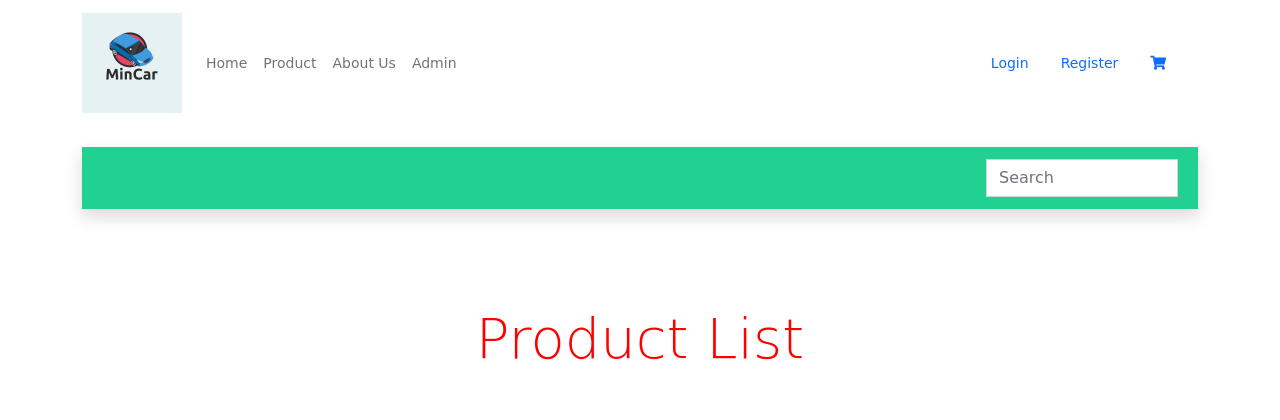
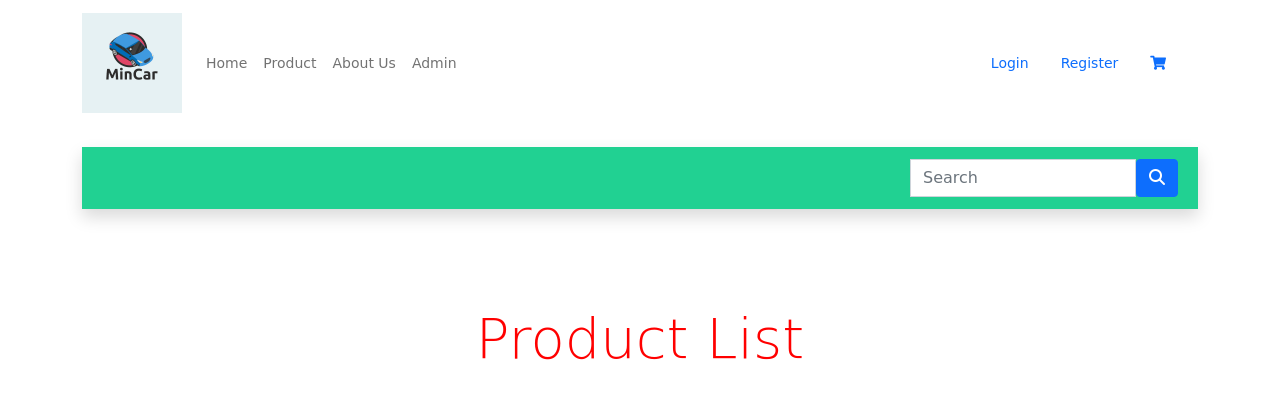
Before and after one commit to WEBG301HL/ASM, a Symfony app: template templates/home.html.twig in a window 1280 px wide. Shown: the top 420 px of the page. Run offline with Twig, Linux system fonts and the light colour scheme; the template is opened without the code that fills it, so the values that code supplies are empty; some libraries are stand-ins or nearby versions.

Commit message:
update home.html.twig

```diff
--- a/templates/home.html.twig
+++ b/templates/home.html.twig
@@ -134,9 +134,12 @@
       </ul>
 
       <!-- Search -->
-      <form class="w-auto py-1" style="max-width: 12rem">
-        <input type="search" class="form-control rounded-0" placeholder="Search" aria-label="Search">
-      </form>
+<form class="w-auto py-1" style="max-width: 80rem; display:inline-flex" action="search" method="POST">
+			<input type="search" class="form-control rounded-0" placeholder="Search" aria-label="Search" name="search">
+			<button type="submit" class="btn btn-primary">
+			<i class="fa-solid fa-magnifying-glass"></i>
+			</button>
+			</form>
 
     </div>
   </div>
```
